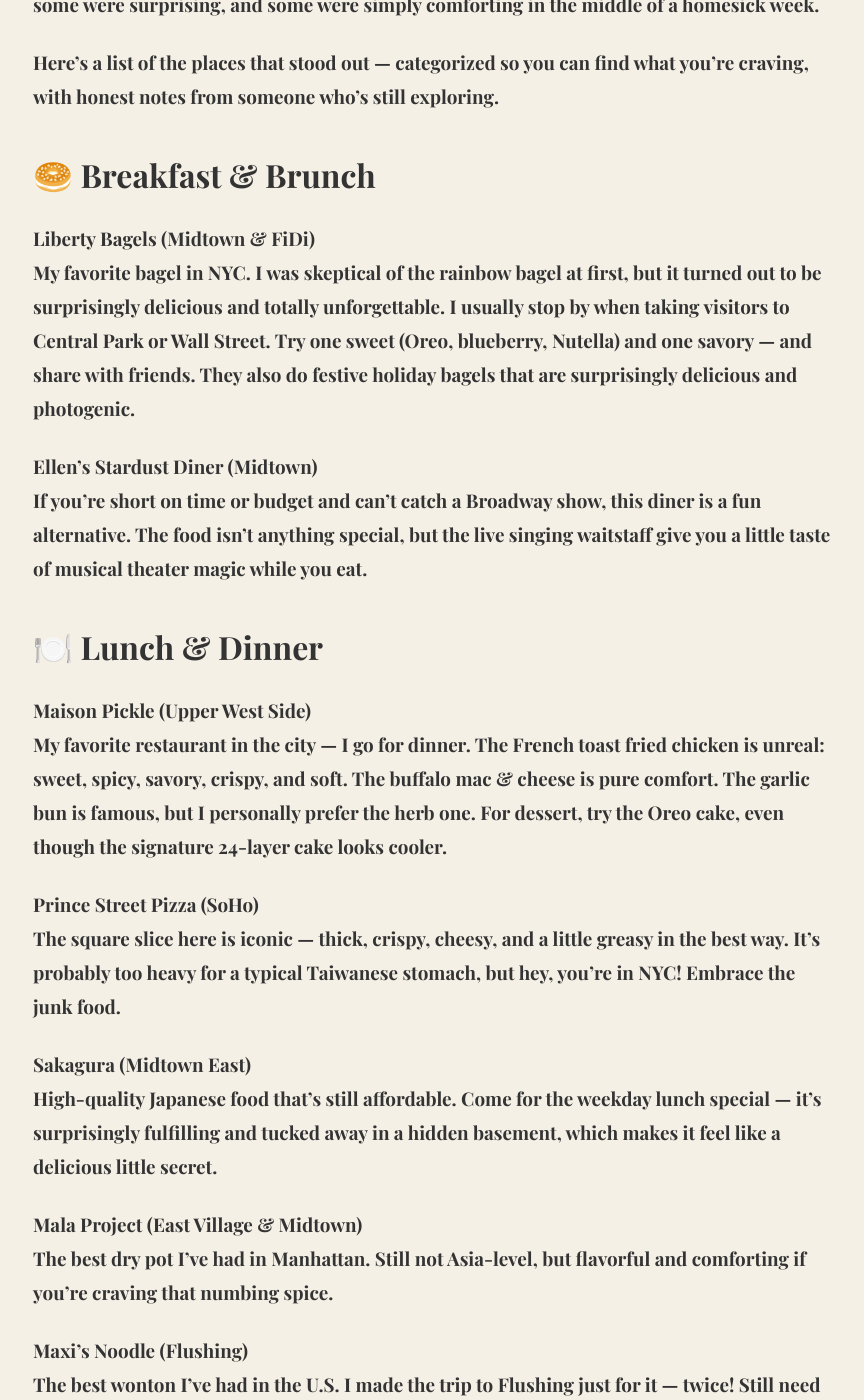
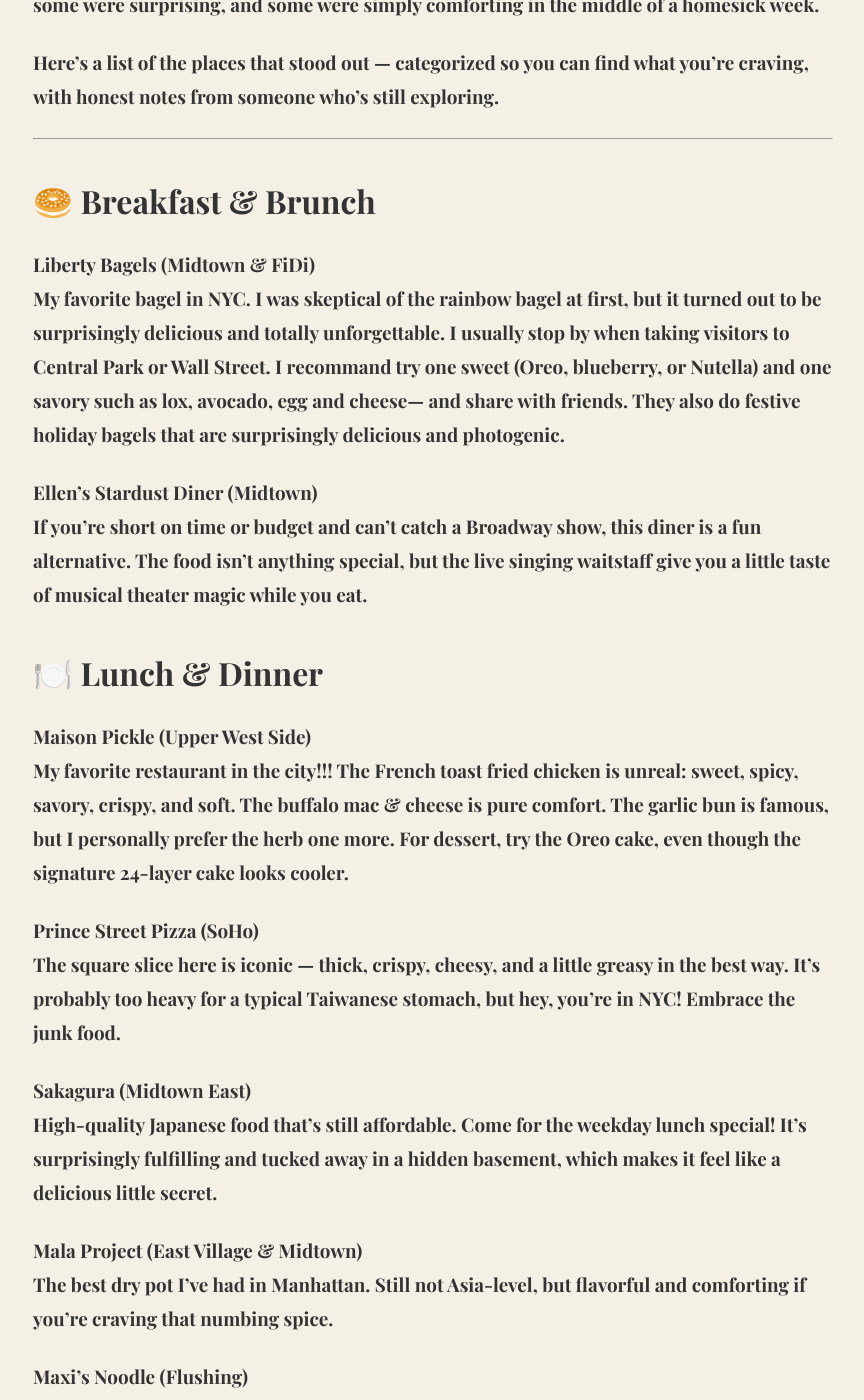
Before and after one commit to ColetteChang/colettechang.github.io, a Jekyll site: the page built from _posts/2025-05-10-Colette’s-NYC-Food-Guide.md, in a window 1280 px wide and 1400 px high, scrolled down 473 px. Shown: the whole window, without its empty margins (207-1071 px from the left). Built offline with Jekyll 4.4.1, drawn with Linux system fonts in a browser that asks for light colours; some of the changed text lies outside the part shown.

Commit message:
Update NYC Food Guide post with minor changes

```diff
--- a/_posts/2025-05-10-Colette’s-NYC-Food-Guide.md
+++ b/_posts/2025-05-10-Colette’s-NYC-Food-Guide.md
@@ -13,10 +13,12 @@
 
 Here's a list of the places that stood out — categorized so you can find what you're craving, with honest notes from someone who's still exploring.
 
+---
+
 ## 🥯 Breakfast & Brunch
 
 **Liberty Bagels (Midtown & FiDi)**
-My favorite bagel in NYC. I was skeptical of the rainbow bagel at first, but it turned out to be surprisingly delicious and totally unforgettable. I usually stop by when taking visitors to Central Park or Wall Street. Try one sweet (Oreo, blueberry, Nutella) and one savory — and share with friends. They also do festive holiday bagels that are surprisingly delicious and photogenic.
+My favorite bagel in NYC. I was skeptical of the rainbow bagel at first, but it turned out to be surprisingly delicious and totally unforgettable. I usually stop by when taking visitors to Central Park or Wall Street. I recommand try one sweet (Oreo, blueberry, or Nutella) and one savory such as lox, avocado, egg and cheese— and share with friends. They also do festive holiday bagels that are surprisingly delicious and photogenic.
 
 **Ellen's Stardust Diner (Midtown)**
 If you're short on time or budget and can't catch a Broadway show, this diner is a fun alternative. The food isn't anything special, but the live singing waitstaff give you a little taste of musical theater magic while you eat.
@@ -24,13 +26,13 @@
 ## 🍽️ Lunch & Dinner
 
 **Maison Pickle (Upper West Side)**
-My favorite restaurant in the city — I go for dinner. The French toast fried chicken is unreal: sweet, spicy, savory, crispy, and soft. The buffalo mac & cheese is pure comfort. The garlic bun is famous, but I personally prefer the herb one. For dessert, try the Oreo cake, even though the signature 24-layer cake looks cooler.
+My favorite restaurant in the city!!! The French toast fried chicken is unreal: sweet, spicy, savory, crispy, and soft. The buffalo mac & cheese is pure comfort. The garlic bun is famous, but I personally prefer the herb one more. For dessert, try the Oreo cake, even though the signature 24-layer cake looks cooler.
 
 **Prince Street Pizza (SoHo)**
 The square slice here is iconic — thick, crispy, cheesy, and a little greasy in the best way. It's probably too heavy for a typical Taiwanese stomach, but hey, you're in NYC! Embrace the junk food.
 
 **Sakagura (Midtown East)**
-High-quality Japanese food that's still affordable. Come for the weekday lunch special — it's surprisingly fulfilling and tucked away in a hidden basement, which makes it feel like a delicious little secret.
+High-quality Japanese food that's still affordable. Come for the weekday lunch special! It's surprisingly fulfilling and tucked away in a hidden basement, which makes it feel like a delicious little secret.
 
 **Mala Project (East Village & Midtown)**
 The best dry pot I've had in Manhattan. Still not Asia-level, but flavorful and comforting if you're craving that numbing spice.
@@ -72,7 +74,7 @@
 ## 🍗 Street Food
 
 **The Halal Guys (Midtown)**
-I'm not usually a street food person, but this one is famous — and for good reason. Just make sure you go to the right cart: the original one at 6th Avenue & W 53rd St (and the one directly across the street is also legit). Don't be fooled by other food trucks using the same name — they're not quite the same. (This tip comes from someone who used to be a huge Halal Guys fan.) The combo platter with white sauce is the classic order.
+I'm not usually a street food person, but this one is famous. Just make sure you go to the right cart: the original one at 6th Avenue & W 53rd St (and the one directly across the street is also legit). Don't be fooled by other food trucks using the same name — they're not quite the same. (This tip comes from someone who used to be a huge Halal Guys fan.) The combo platter with white sauce is the classic order.
 
 ---
 
```
Also changed, not shown: other parts of _posts/2025-05-10-Colette’s-NYC-Food-Guide.md (+1 -1 lines).
